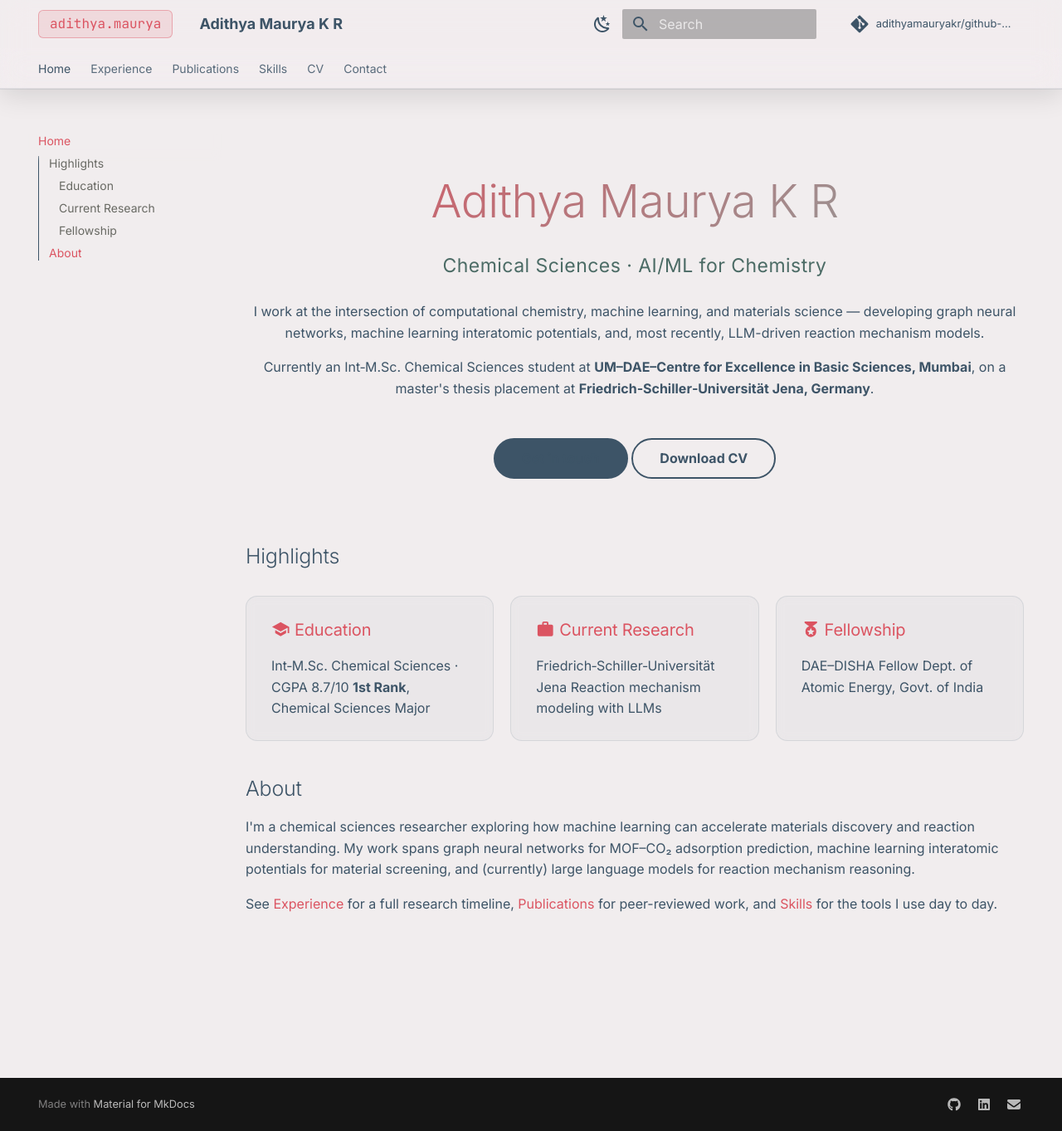
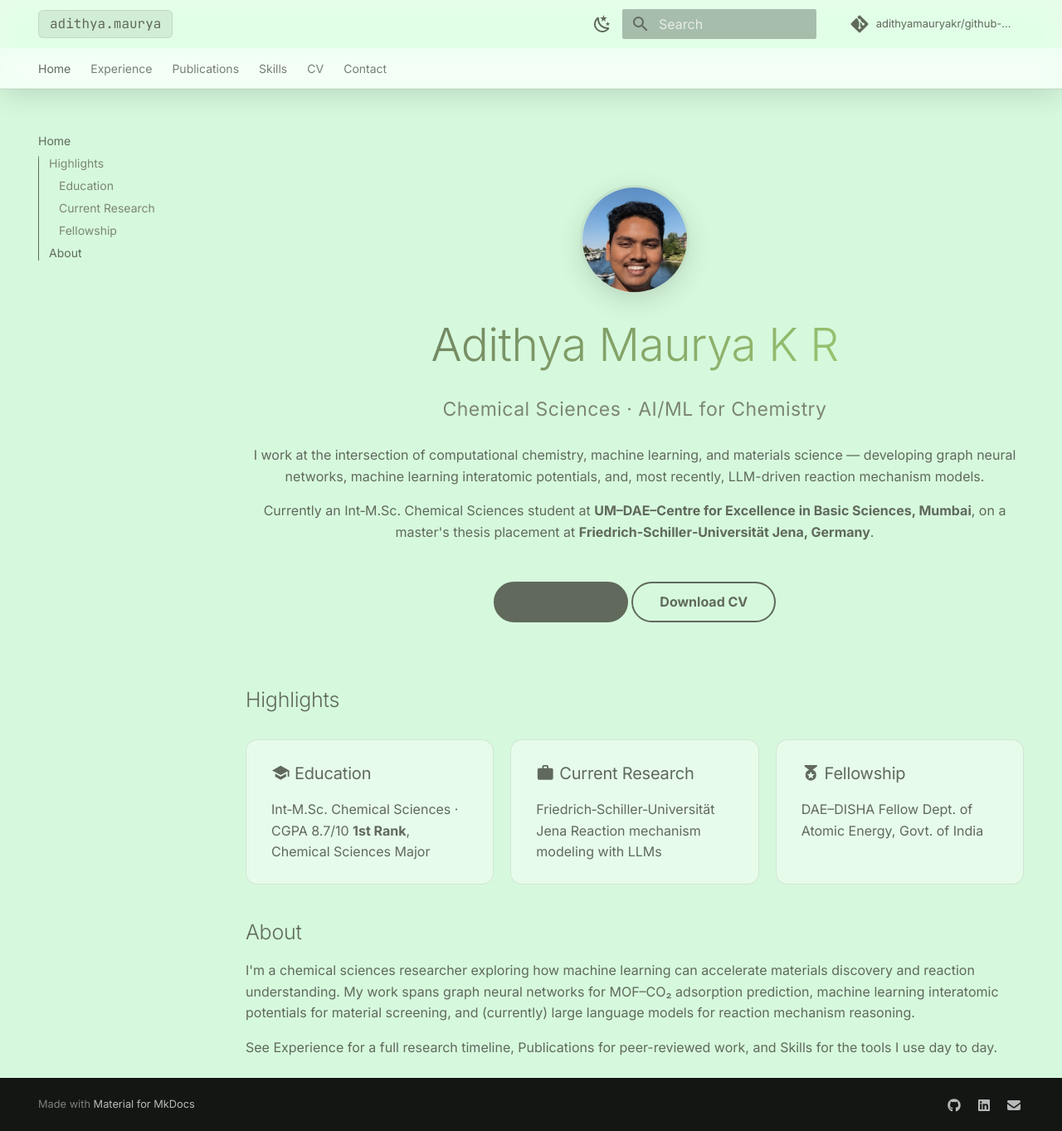
Before and after one commit to adithyamauryakr/github-portfolio, an MkDocs documentation site: the page built from docs/index.md, in a window 1280 px wide and 1363 px high. Shown: the whole window at 83% size. Built offline with MkDocs 1.6.1 and Material for MkDocs 9.7.7, drawn with Linux system fonts in a browser that asks for light colours; comment, search, counter and statistics services are not loaded.

Commit message:
Switch to mint/green palette, add profile photo, declutter header
- New color palette (Frosted Mint, Light Green, Willow Green, Ebony,
  Pale Sky) replaces the previous blue/pink one across both light
  and dark schemes, including the frosted-glass header/tabs tint.
- Added a cropped, circular profile photo to the hero section.
- Hid the static site-name text next to the header logo pill, since
  it duplicated the "Adithya Maurya K R" heading already on Home.

Co-Authored-By: Claude Sonnet 5 <noreply@anthropic.com>

```diff
--- a/docs/index.md
+++ b/docs/index.md
@@ -3,6 +3,8 @@ title: Home
 ---
 
 <div class="hero" markdown>
+
+![Adithya Maurya K R](assets/img/profile.jpg){ .hero-photo }
 
 # Adithya Maurya K R
 
--- a/docs/stylesheets/extra.css
+++ b/docs/stylesheets/extra.css
@@ -1,91 +1,93 @@
 /* -----------------------------------------------------------------------
    Color palette
-   db5461 Lobster Pink · 686963 Dim Grey · 8aa29e Muted Teal
-   3d5467 Charcoal Blue · f1edee White Smoke
+   d6f9dd Frosted Mint · 99f7ab Light Green · abdf75 Willow Green
+   60695c Ebony · c5d6d8 Pale Sky
    ----------------------------------------------------------------------- */
 
 :root {
-  --pink: #db5461;
-  --grey: #686963;
-  --teal: #8aa29e;
-  --blue: #3d5467;
-  --smoke: #f1edee;
+  --mint: #d6f9dd;
+  --green: #99f7ab;
+  --willow: #abdf75;
+  --ebony: #60695c;
+  --sky: #c5d6d8;
 }
 
 /* Light (default) */
 [data-md-color-scheme="default"] {
-  --muted: #4b6b65;
+  --muted: #7c8574;
+  --pop: var(--willow);
 
-  --md-primary-fg-color: var(--blue);
-  --md-primary-fg-color--light: var(--teal);
-  --md-primary-fg-color--dark: var(--blue);
-  --md-primary-bg-color: var(--blue);
+  --md-primary-fg-color: var(--ebony);
+  --md-primary-fg-color--light: var(--sky);
+  --md-primary-fg-color--dark: var(--ebony);
+  --md-primary-bg-color: var(--ebony);
 
-  --md-accent-fg-color: var(--pink);
-  --md-accent-fg-color--transparent: #db546120;
-  --md-accent-bg-color: var(--smoke);
+  --md-accent-fg-color: var(--ebony);
+  --md-accent-fg-color--transparent: rgba(96, 105, 92, 0.12);
+  --md-accent-bg-color: var(--mint);
 
-  --md-default-bg-color: var(--smoke);
-  --md-default-fg-color: var(--blue);
-  --md-default-fg-color--light: var(--grey);
-  --md-default-fg-color--lighter: var(--teal);
-  --md-default-fg-color--lightest: #dcdfde;
+  --md-default-bg-color: var(--mint);
+  --md-default-fg-color: var(--ebony);
+  --md-default-fg-color--light: var(--muted);
+  --md-default-fg-color--lighter: var(--sky);
+  --md-default-fg-color--lightest: #dfe7e2;
 
-  --md-typeset-color: var(--blue);
-  --md-typeset-a-color: var(--pink);
-  --md-code-bg-color: #e6ebea;
-  --md-code-fg-color: var(--blue);
+  --md-typeset-color: var(--ebony);
+  --md-typeset-a-color: var(--ebony);
+  --md-code-bg-color: #e4f3e6;
+  --md-code-fg-color: var(--ebony);
 
-  --glass-header-bg: rgba(241, 237, 238, 0.55);
-  --glass-tabs-bg: rgba(241, 237, 238, 0.38);
-  --glass-border: rgba(61, 84, 103, 0.1);
-  --card-bg: rgba(61, 84, 103, 0.035);
-  --card-border: rgba(61, 84, 103, 0.12);
-  --tag-bg: rgba(138, 162, 158, 0.2);
-  --tag-border: rgba(138, 162, 158, 0.45);
-  --pub-bg: rgba(61, 84, 103, 0.03);
+  --glass-header-bg: rgba(255, 255, 255, 0.5);
+  --glass-tabs-bg: rgba(255, 255, 255, 0.3);
+  --glass-border: rgba(96, 105, 92, 0.1);
+  --card-bg: rgba(255, 255, 255, 0.4);
+  --card-border: rgba(96, 105, 92, 0.15);
+  --tag-bg: rgba(171, 223, 117, 0.35);
+  --tag-border: rgba(171, 223, 117, 0.65);
+  --pub-bg: rgba(255, 255, 255, 0.35);
 }
 
 [data-md-color-scheme="default"] body {
-  background: radial-gradient(circle at top, #ffffff 0%, #eef2f1 55%, #e7ece9 100%);
+  background: radial-gradient(circle at top, #ffffff 0%, #eefcf1 40%, var(--mint) 75%, var(--sky) 100%);
 }
 
 /* Dark (slate) */
 [data-md-color-scheme="slate"] {
-  --muted: var(--teal);
+  --muted: rgba(197, 214, 216, 0.75);
+  --pop: var(--green);
 
-  --md-primary-fg-color: var(--blue);
-  --md-primary-fg-color--light: var(--teal);
-  --md-primary-fg-color--dark: #232c34;
-  --md-primary-bg-color: var(--smoke);
+  --md-primary-fg-color: var(--ebony);
+  --md-primary-fg-color--light: var(--sky);
+  --md-primary-fg-color--dark: #181a16;
+  --md-primary-bg-color: var(--mint);
 
-  --md-accent-fg-color: var(--pink);
-  --md-accent-fg-color--transparent: #db546126;
-  --md-accent-bg-color: var(--smoke);
+  --md-accent-fg-color: var(--green);
+  --md-accent-fg-color--transparent: rgba(153, 247, 171, 0.18);
+  --md-accent-bg-color: var(--mint);
 
-  --md-default-bg-color: #1b232a;
-  --md-default-fg-color: var(--smoke);
-  --md-default-fg-color--light: #cfd3d2;
-  --md-default-fg-color--lighter: var(--teal);
-  --md-default-fg-color--lightest: #3a444d;
+  --md-default-bg-color: #14160f;
+  --md-default-fg-color: var(--mint);
+  --md-default-fg-color--light: #cfe3d3;
+  --md-default-fg-color--lighter: var(--sky);
+  --md-default-fg-color--lightest: #333a2e;
 
-  --md-typeset-color: var(--smoke);
-  --md-typeset-a-color: var(--pink);
-  --md-code-bg-color: #232c34;
-  --md-code-fg-color: var(--smoke);
+  --md-typeset-color: var(--mint);
+  --md-typeset-a-color: var(--green);
+  --md-code-bg-color: #202519;
+  --md-code-fg-color: var(--mint);
 
-  --glass-header-bg: rgba(35, 44, 52, 0.55);
-  --glass-tabs-bg: rgba(61, 84, 103, 0.4);
-  --glass-border: rgba(241, 237, 238, 0.06);
-  --card-bg: rgba(241, 237, 238, 0.04);
-  --card-border: rgba(241, 237, 238, 0.08);
-  --tag-bg: rgba(138, 162, 158, 0.15);
-  --tag-border: rgba(138, 162, 158, 0.35);
-  --pub-bg: rgba(241, 237, 238, 0.03);
+  --glass-header-bg: rgba(50, 58, 42, 0.55);
+  --glass-tabs-bg: rgba(96, 105, 92, 0.35);
+  --glass-border: rgba(214, 249, 221, 0.08);
+  --card-bg: rgba(214, 249, 221, 0.05);
+  --card-border: rgba(214, 249, 221, 0.12);
+  --tag-bg: rgba(153, 247, 171, 0.15);
+  --tag-border: rgba(153, 247, 171, 0.35);
+  --pub-bg: rgba(214, 249, 221, 0.03);
 }
 
 [data-md-color-scheme="slate"] body {
-  background: radial-gradient(circle at top, #22303a 0%, #151c22 65%);
+  background: radial-gradient(circle at top, #232a1d 0%, #14160f 65%);
 }
 
 /* -----------------------------------------------------------------------
@@ -113,12 +115,17 @@
 .md-tabs__link--active,
 .md-tabs__link:hover {
   opacity: 1;
-  color: var(--pink);
+  color: var(--md-accent-fg-color);
 }
 
 .md-header__title,
 .md-header__topic {
   font-weight: 600;
+}
+
+/* Site name next to the logo is redundant with the Home hero heading */
+.md-header__topic:not([data-md-component]) {
+  display: none;
 }
 
 /* Swap the default logo icon for a code-styled brand mark */
@@ -140,8 +147,8 @@
   padding: 0.4rem 0.65rem;
   border-radius: 6px;
   background: var(--md-accent-fg-color--transparent);
-  border: 1px solid rgba(219, 84, 97, 0.4);
-  color: var(--pink);
+  border: 1px solid var(--card-border);
+  color: var(--md-accent-fg-color);
   white-space: nowrap;
 }
 
@@ -154,10 +161,21 @@
   padding: 2.5rem 0 1rem;
 }
 
+.hero-photo {
+  width: 132px;
+  height: 132px;
+  border-radius: 50%;
+  object-fit: cover;
+  margin: 0 auto 1.25rem;
+  display: block;
+  border: 3px solid var(--card-border);
+  box-shadow: 0 8px 30px rgba(0, 0, 0, 0.12);
+}
+
 .hero h1 {
   font-size: 2.75rem;
   margin-bottom: 0.25rem;
-  background: linear-gradient(135deg, var(--pink), var(--teal));
+  background: linear-gradient(135deg, var(--md-typeset-a-color), var(--pop));
   -webkit-background-clip: text;
   background-clip: text;
   color: transparent;
@@ -204,12 +222,12 @@
 
 .card:hover {
   transform: translateY(-2px);
-  border-color: rgba(219, 84, 97, 0.4);
+  border-color: var(--pop);
 }
 
 .card h3 {
   margin-top: 0;
-  color: var(--pink);
+  color: var(--md-accent-fg-color);
   font-size: 1rem;
 }
 
@@ -237,7 +255,7 @@
    ----------------------------------------------------------------------- */
 
 .timeline {
-  border-left: 2px solid rgba(138, 162, 158, 0.45);
+  border-left: 2px solid var(--tag-border);
   padding-left: 1.5rem;
   margin-left: 0.5rem;
 }
@@ -255,8 +273,8 @@
   width: 10px;
   height: 10px;
   border-radius: 50%;
-  background: var(--pink);
-  box-shadow: 0 0 0 4px rgba(219, 84, 97, 0.18);
+  background: var(--pop);
+  box-shadow: 0 0 0 4px var(--tag-bg);
 }
 
 .timeline-period {
@@ -276,7 +294,7 @@
 
 .pub-item {
   background: var(--pub-bg);
-  border-left: 3px solid var(--pink);
+  border-left: 3px solid var(--pop);
   border-radius: 8px;
   padding: 1rem 1.25rem;
   margin-bottom: 1rem;
```
Also changed, not shown: docs/assets/img/profile.jpg (added).
